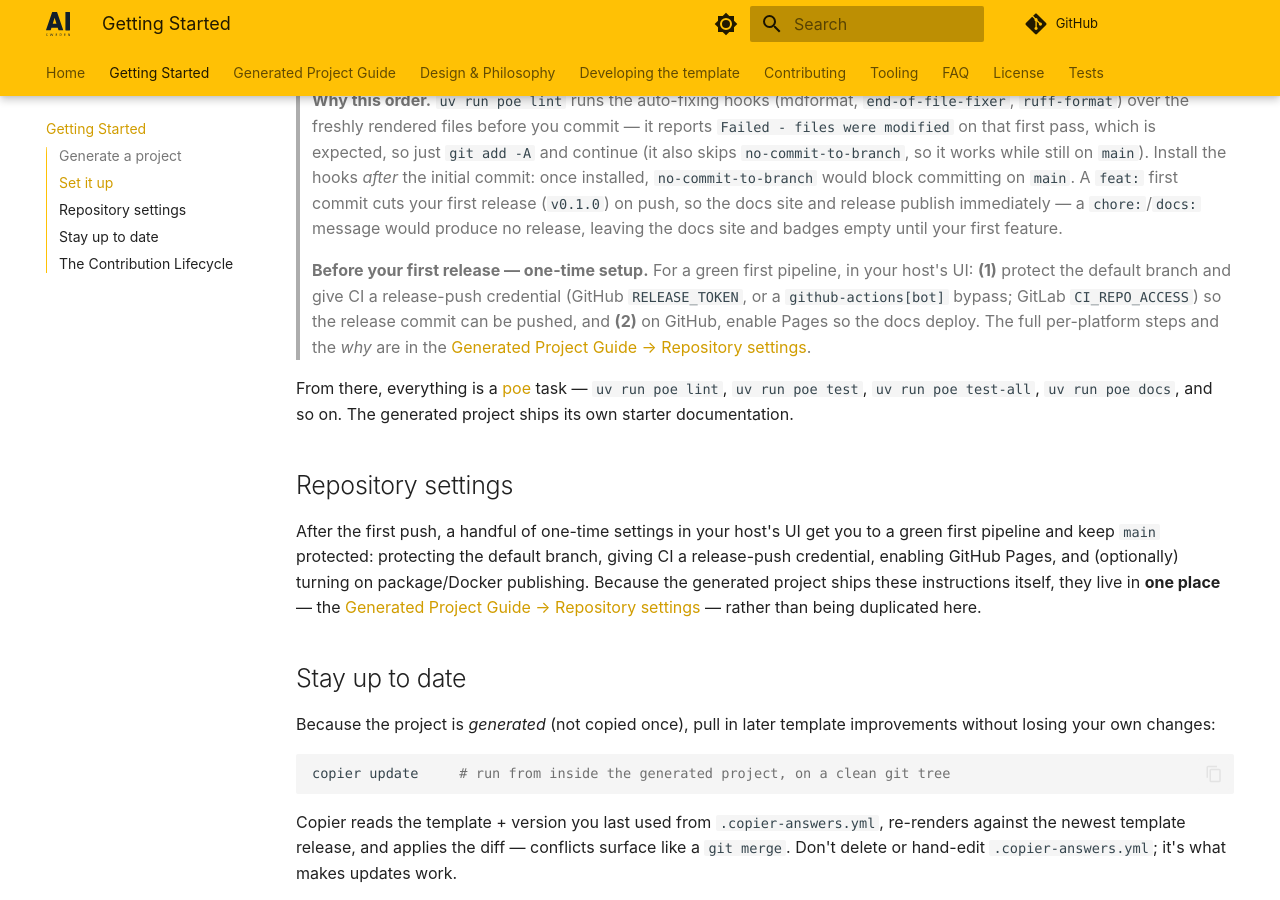
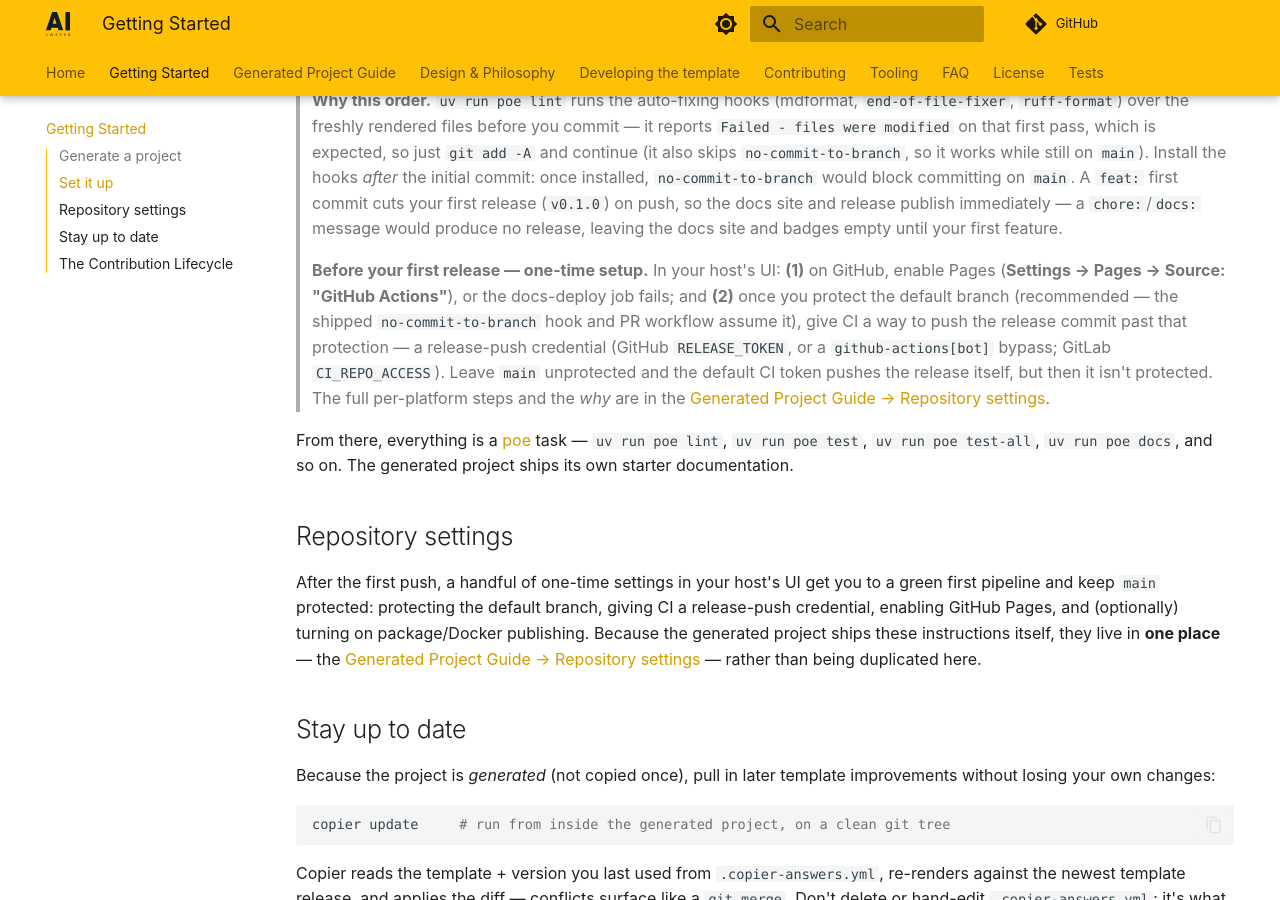
Before and after one commit to aidotse/pymaxq, an MkDocs documentation site: the page built from docs/getting-started.md, in a window 1280 px wide and 900 px high, scrolled down 1169 px. Built offline with MkDocs 1.6.1 and Material for MkDocs 9.7.7, drawn with Linux system fonts in a browser that asks for light colours; comment, search, counter and statistics services are not loaded.

Commit message:
fix: frame the release-push credential as conditional on branch protection
The first-run setup docs over-claimed: they stated the pipeline fails without a
RELEASE_TOKEN / CI_REPO_ACCESS, but the bump job's checkout falls back to the
default token (`secrets.RELEASE_TOKEN || secrets.GITHUB_TOKEN`) which pushes the
version bump + tag fine on an unprotected default branch. The credential (or a
github-actions[bot] bypass) is only required once branch protection blocks that
push. Reframe README, getting-started, and the user-guide source so the token is
presented as the second half of "protect the default branch", and note Pages is
the independently-required GitHub step.

Co-Authored-By: Claude Opus 4.8 (1M context) <noreply@anthropic.com>

```diff
--- a/docs/getting-started.md
+++ b/docs/getting-started.md
@@ -50,10 +50,12 @@ git checkout -b feat/initial-setup               # branch off: main is protected
 > A `feat:` first commit cuts your first release (`v0.1.0`) on push, so the docs site and release publish immediately —
 > a `chore:`/`docs:` message would produce no release, leaving the docs site and badges empty until your first feature.
 
-> **Before your first release — one-time setup.** For a green first pipeline, in your host's UI: **(1)** protect the
-> default branch and give CI a release-push credential (GitHub `RELEASE_TOKEN`, or a `github-actions[bot]` bypass;
-> GitLab `CI_REPO_ACCESS`) so the release commit can be pushed, and **(2)** on GitHub, enable Pages so the docs deploy.
-> The full per-platform steps and the *why* are in the
+> **Before your first release — one-time setup.** In your host's UI: **(1)** on GitHub, enable Pages (**Settings → Pages
+> → Source: "GitHub Actions"**), or the docs-deploy job fails; and **(2)** once you protect the default branch
+> (recommended — the shipped `no-commit-to-branch` hook and PR workflow assume it), give CI a way to push the release
+> commit past that protection — a release-push credential (GitHub `RELEASE_TOKEN`, or a `github-actions[bot]` bypass;
+> GitLab `CI_REPO_ACCESS`). Leave `main` unprotected and the default CI token pushes the release itself, but then it
+> isn't protected. The full per-platform steps and the *why* are in the
 > [Generated Project Guide → Repository settings](user-guide.md#repository-settings).
 
 From there, everything is a [poe](https://github.com/nat-n/poethepoet) task — `uv run poe lint`, `uv run poe test`,
```
Also changed, not shown: README.md (+5 -3 lines), docs/user-guide.md (+5 -2 lines).
